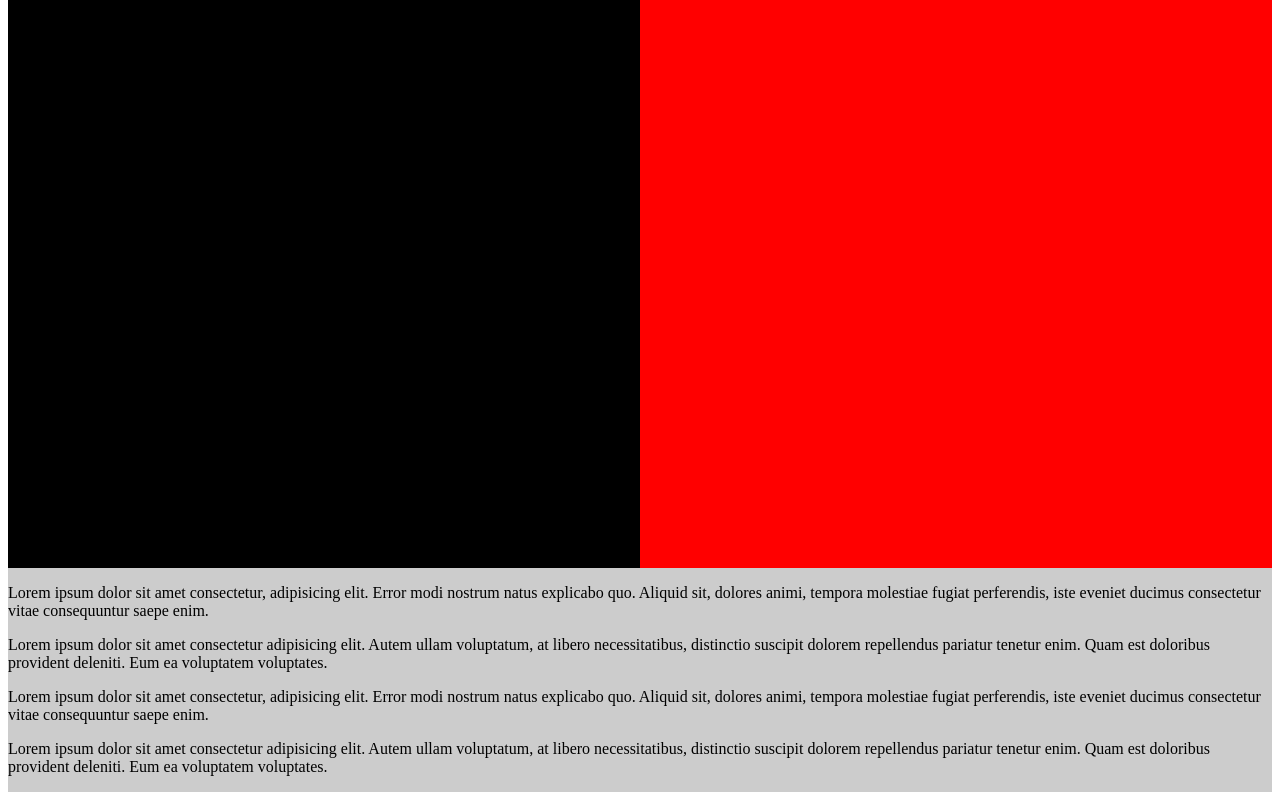
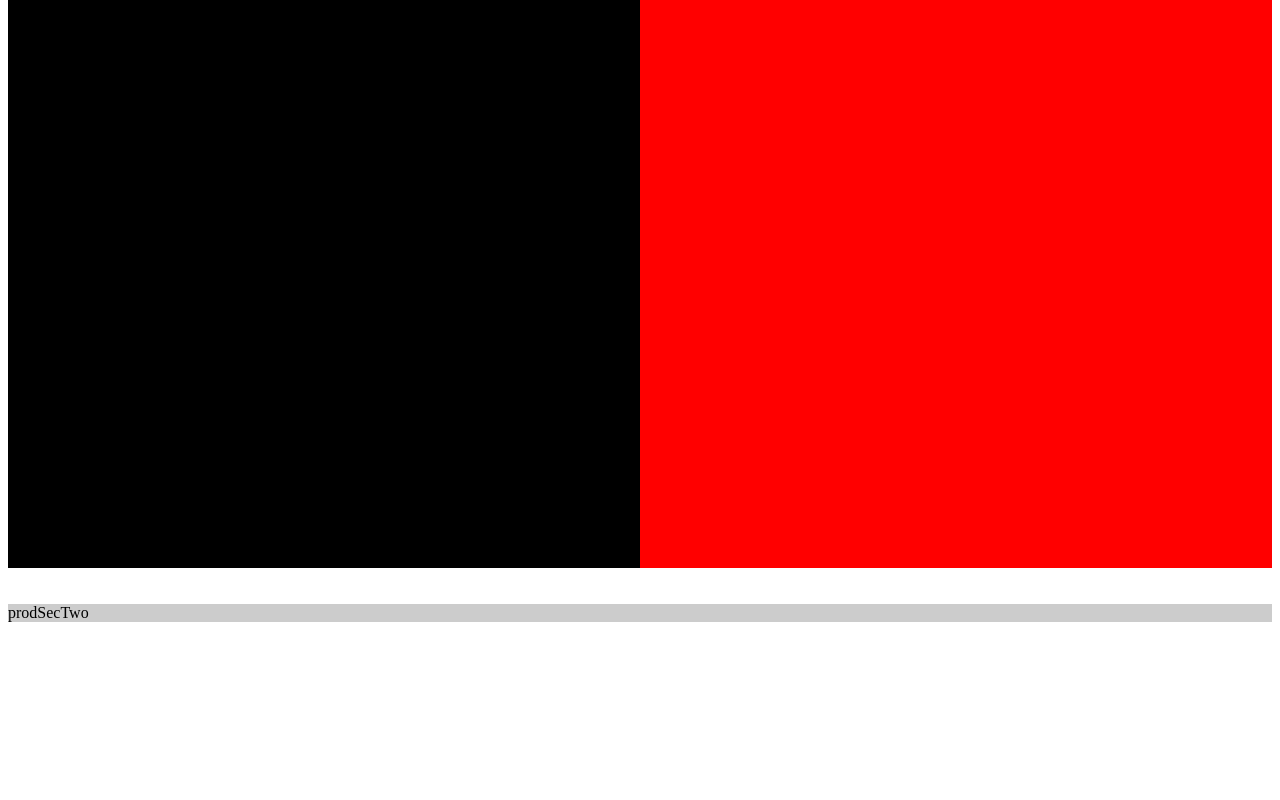
Before and after one commit to endepointe/ecomm_1, a Next.js app: page / in a window 1280 px wide. Shown: the part 1339-2139 px from the top of the page. After the commit the page ends 1969 px from the top, so only its background shows below. Built offline with nearby package versions, Linux system fonts and the light colour scheme.

Commit message:
starting on sectwo

```diff
--- a/pages/index.js
+++ b/pages/index.js
@@ -2,6 +2,8 @@ import navStyles from '../styles/Nav.module.css';
 import headerStyles from '../styles/Header.module.css';
 import mainStyles from '../styles/Main.module.css';
 import prodSecOneStyles from '../styles/ProdSecOne.module.css';
+import prodSecTwoStyles from '../styles/ProdSecTwo.module.css';
+//
 import { bool, number, string } from 'prop-types';
 // Hooks
 import {
@@ -38,7 +40,7 @@ export default function Home() {
   const [dy, setWidth] = useState(useWindowSizeY());
   const [dx, setHeight] = useState(useWindowSizeX());
 
-  console.log(dy, dx);
+  // console.log(dy, dx);
 
   useEffect(() => {
     setWidth(window.innerWidth / 2);
@@ -129,11 +131,11 @@ export default function Home() {
                 w={dx} h={dy} />
             </div>
           </section>
-
-          <p>Lorem ipsum dolor sit amet consectetur, adipisicing elit. Error modi nostrum natus explicabo quo. Aliquid sit, dolores animi, tempora molestiae fugiat perferendis, iste eveniet ducimus consectetur vitae consequuntur saepe enim.</p>
-          <p>Lorem ipsum dolor sit amet consectetur adipisicing elit. Autem ullam voluptatum, at libero necessitatibus, distinctio suscipit dolorem repellendus pariatur tenetur enim. Quam est doloribus provident deleniti. Eum ea voluptatem voluptates.</p>
-          <p>Lorem ipsum dolor sit amet consectetur, adipisicing elit. Error modi nostrum natus explicabo quo. Aliquid sit, dolores animi, tempora molestiae fugiat perferendis, iste eveniet ducimus consectetur vitae consequuntur saepe enim.</p>
-          <p>Lorem ipsum dolor sit amet consectetur adipisicing elit. Autem ullam voluptatum, at libero necessitatibus, distinctio suscipit dolorem repellendus pariatur tenetur enim. Quam est doloribus provident deleniti. Eum ea voluptatem voluptates.</p>
+        </article>
+        <br />
+        <br />
+        <article className={prodSecTwoStyles.Article}>
+          prodSecTwo
         </article>
       </main>
     </div>
--- /dev/null
+++ b/styles/ProdSecTwo.module.css
@@ -0,0 +1,9 @@
+
+@media(min-width: 280px) {
+  .Article {
+    flex: 0 0 auto;
+    color: black;
+    background-color: #CCC;
+  }
+
+}
```
